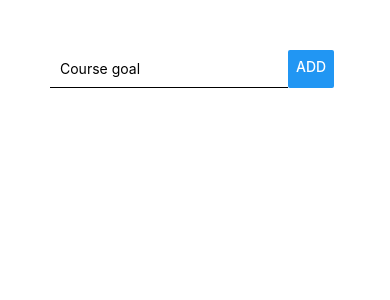
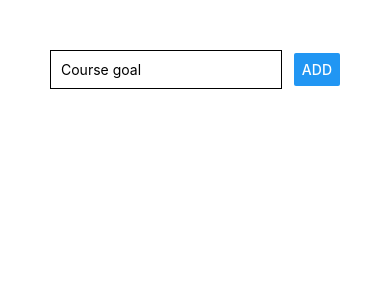
Before and after one commit to wechuli/react_native, a React Native app in the folder rn-complete-guide/: screen / in a window 390 px wide. Shown: the top 300 px of the page. Built offline with nearby package versions, Linux system fonts and the light colour scheme.

Commit message:
adding width

```diff
--- a/rn-complete-guide/App.js
+++ b/rn-complete-guide/App.js
@@ -4,12 +4,20 @@ import { StyleSheet, Text, View, TextInput, Button } from "react-native";
 export default function App() {
   return (
     <View style={{ padding: 50 }}>
-      <View style={{ display: "flex", flexDirection: "row" }}>
+      <View
+        style={{
+          display: "flex",
+          flexDirection: "row",
+          justifyContent: "space-between",
+          alignItems: "center"
+        }}
+      >
         <TextInput
           placeholder="Course goal"
           style={{
-            borderBottomColor: "black",
-            borderBottomWidth: 1,
+            width: "80%",
+            borderColor: "black",
+            borderWidth: 1,
             padding: 10
           }}
         />
```
